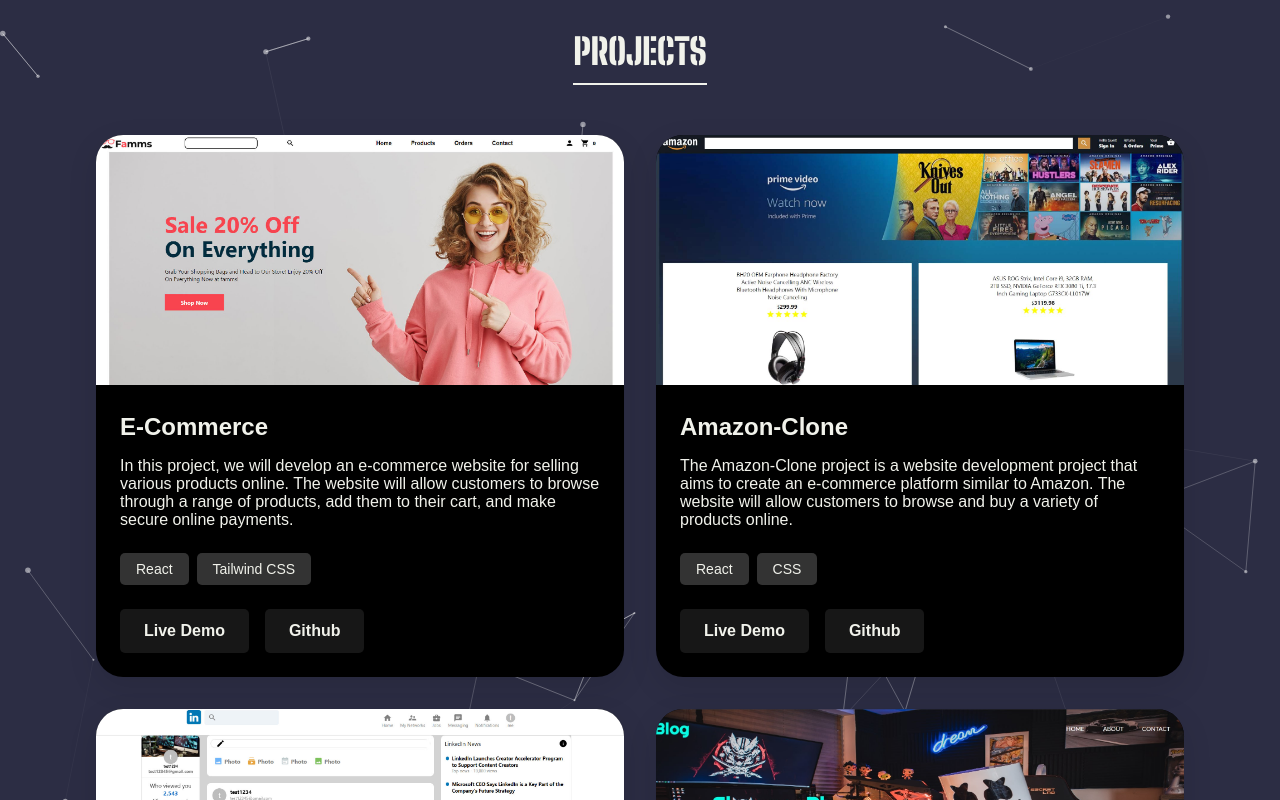
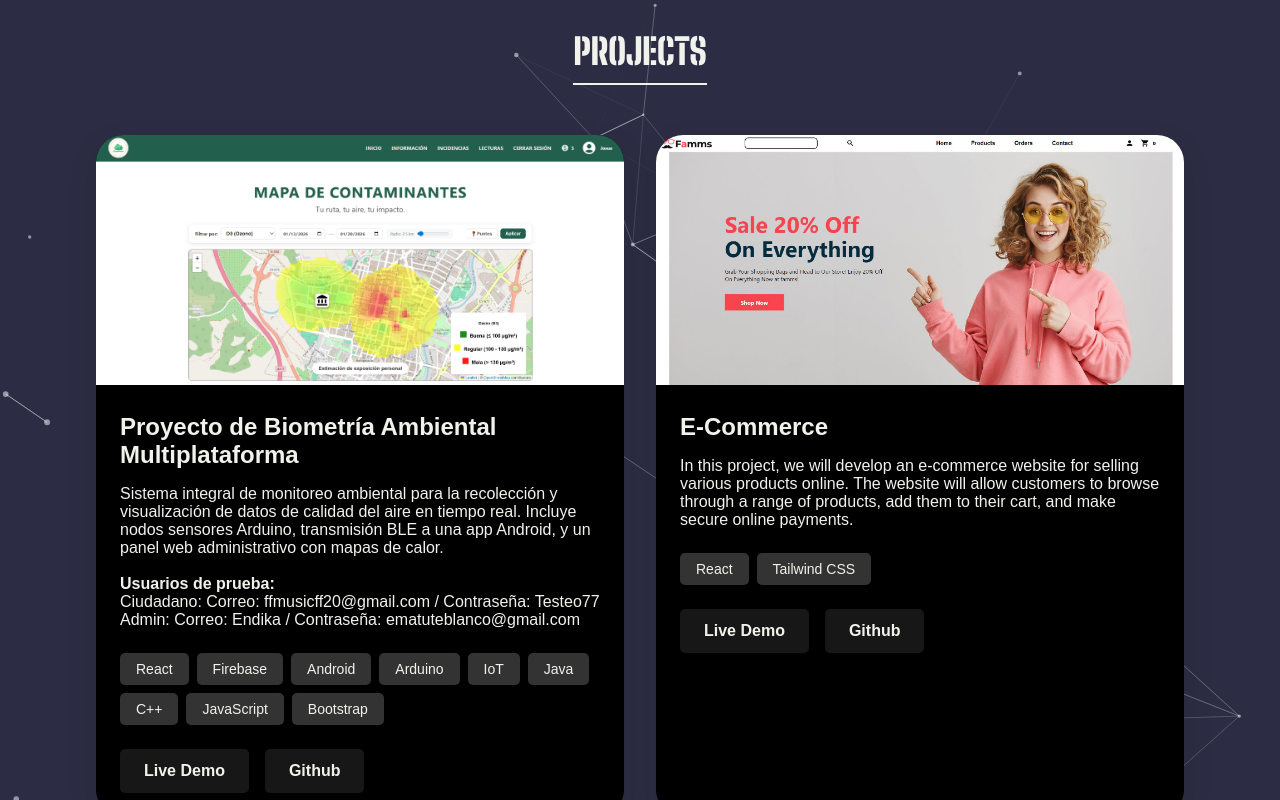
Before and after one commit to JosueBellota/Portafolio_JB, a React (Create React App) app: page / in a window 1280 px wide. Shown: the part 1720-2520 px from the top of the page. Built offline with nearby package versions, Linux system fonts and the light colour scheme.

Commit message:
agregados los poryectos de biometria y huertos verticales

```diff
--- a/src/components/Projects.js
+++ b/src/components/Projects.js
@@ -10,6 +10,8 @@
 import project11 from "../img/famms1.jpg"
 import project12 from "../img/amazon1.0.jpg"
 import project13 from "../img/linkedin-clone.jpg"
+import project14 from "../img/proyectobiometria.png"
+import project15 from "../img/huertosverticales.jpg"
 
 function Projects() {
   const particlesInit = useCallback(async engine => {
@@ -17,6 +19,22 @@
   }, []);
 
   const projects = [
+    {
+      title: "Proyecto de Biometría Ambiental Multiplataforma",
+      description: (
+        <>
+          Sistema integral de monitoreo ambiental para la recolección y visualización de datos de calidad del aire en tiempo real. Incluye nodos sensores Arduino, transmisión BLE a una app Android, y un panel web administrativo con mapas de calor.
+          <br /><br />
+          <strong>Usuarios de prueba:</strong><br />
+          Ciudadano: Correo: ffmusicff20@gmail.com / Contraseña: Testeo77<br />
+          Admin: Correo: Endika / Contraseña: ematuteblanco@gmail.com
+        </>
+      ),
+      stack: ["React", "Firebase", "Android", "Arduino", "IoT", "Java", "C++", "JavaScript", "Bootstrap"],
+      image: project14,
+      liveDemo: "https://biometria-app.web.app/",
+      github: "https://github.com/JosueB1998/Biometria"
+    },
     {
       title: "E-Commerce",
       description: "In this project, we will develop an e-commerce website for selling various products online. The website will allow customers to browse through a range of products, add them to their cart, and make secure online payments.",
@@ -41,7 +59,21 @@
       liveDemo: "https://linkedin-4a9f2.web.app/",
       github: "https://github.com"
     },
-
+    {
+      title: "Gestión de Huertos Verticales",
+      description: (
+        <>
+          Plataforma web integral para la gestión y monitoreo inteligente de huertos verticales. Permite administrar cultivos, visualizar datos de sensores (humedad, pH, luz) en tiempo real y optimizar el cuidado mediante decisiones basadas en datos.
+          <br /><br />
+          <strong>Usuario de prueba:</strong><br />
+          Correo: Test / Contraseña: Test7
+        </>
+      ),
+      stack: ["PHP", "MySQL", "JavaScript", "HTML/CSS", "Chart.js"],
+      image: project15,
+      liveDemo: "#",
+      github: "https://github.com"
+    },
     {
       title: "Blog",
       description: "",
```
Also changed, not shown: proyectosaagregar/usuarioprueba.txt (added), src/img/huertosverticales.jpg (renamed from proyectosaagregar/huertosverticales.jpg), src/img/proyectobiometria.png (renamed from proyectosaagregar/proyectobiometria.png).
